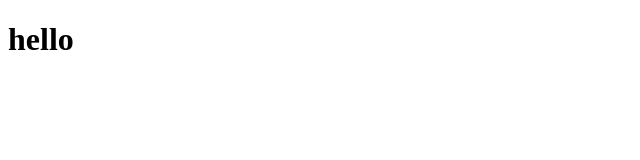
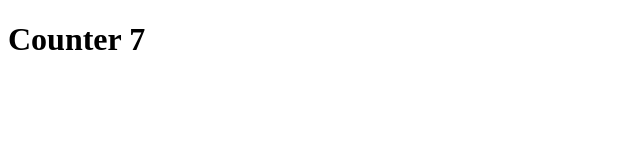
Before and after one commit to DavithCH/vue-js-exercices, a Vue app: page / in a window 1280 px wide. Shown: the top 160 px of the page, without its empty margins (0-640 px from the left). Built offline with nearby package versions, Linux system fonts and the light colour scheme.

Commit message:
exo1 done

```diff
--- a/src/App.vue
+++ b/src/App.vue
@@ -1,5 +1,7 @@
-<script setup></script>
+<script setup>
+import Counter from "./components/Counter.vue";
+</script>
 
 <template>
-  <h1>hello</h1>
+  <Counter />
 </template>
--- /dev/null
+++ b/src/components/Counter.vue
@@ -0,0 +1,14 @@
+<script setup>
+import { ref } from "vue";
+const counter = ref(0);
+setInterval(function () {
+  counter.value++;
+}, 1000);
+</script>
+
+<template>
+  <h1>
+    Counter
+    {{ counter }}
+  </h1>
+</template>
```
